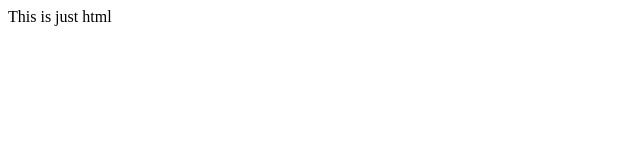
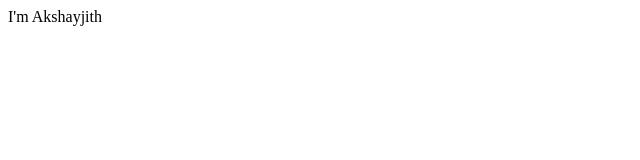
Before and after one commit to brainchildofbalan/akshay, a plain HTML site: page index.html in a window 1280 px wide. Shown: the full height of the page, 0-640 px from the left. Drawn offline with Linux system fonts and the light colour scheme.

Commit message:
added by jith

```diff
--- a/index.html
+++ b/index.html
@@ -6,6 +6,6 @@
     <title>Document</title>
   </head>
   <body>
-    This is just html
+    I'm Akshayjith
   </body>
 </html>
```
Also changed, not shown: 1 other file.
